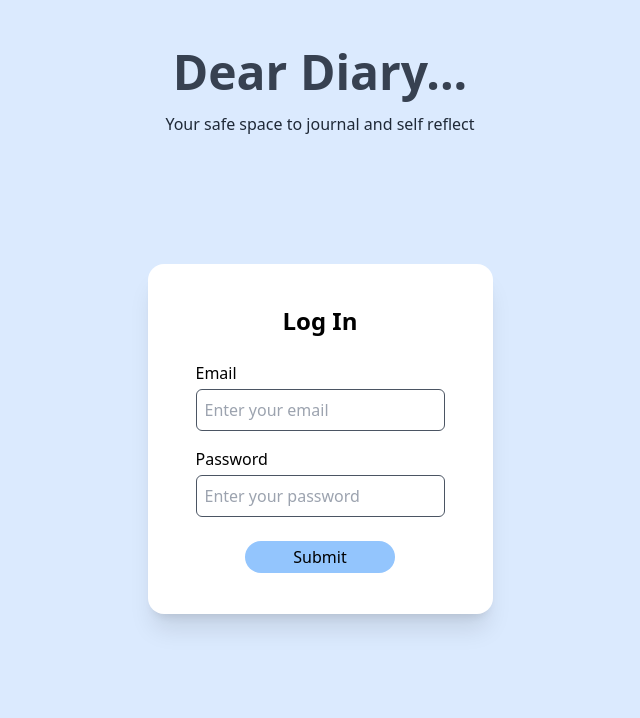
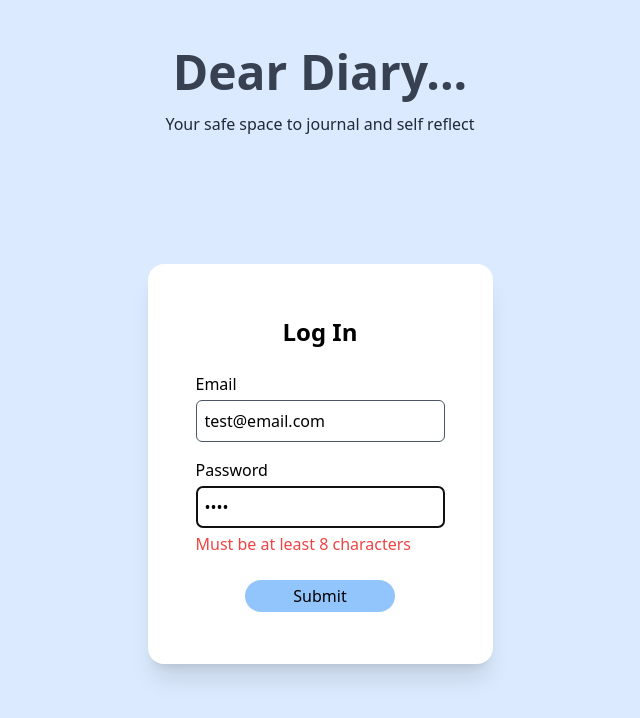
Before and after one commit to ziaxgit/Dear-Diary, a React (Vite) app in the folder frontend/: page /login in a window 1280 px wide. Both pictures are taken after a click on the button "Submit". Shown: the top 718 px of the page, without its empty margins (320-960 px from the left). Built offline with nearby package versions, Linux system fonts and the light colour scheme.

Commit message:
add zod and react hook form for login validation

```diff
--- a/frontend/package.json
+++ b/frontend/package.json
@@ -10,9 +10,12 @@
     "preview": "vite preview"
   },
   "dependencies": {
+    "@hookform/resolvers": "^3.9.0",
     "react": "^18.3.1",
     "react-dom": "^18.3.1",
-    "react-router-dom": "^6.26.1"
+    "react-hook-form": "^7.53.0",
+    "react-router-dom": "^6.26.1",
+    "zod": "^3.23.8"
   },
   "devDependencies": {
     "@eslint/js": "^9.9.0",
--- a/frontend/src/Components/LogIn.tsx
+++ b/frontend/src/Components/LogIn.tsx
@@ -1,49 +1,88 @@
-import React from "react";
+import { z } from "zod";
+import { SubmitHandler, useForm } from "react-hook-form";
+import { zodResolver } from "@hookform/resolvers/zod";
+
+const loginSchema = z.object({
+  email: z.string().email({
+    message: "Please enter a valid email",
+  }),
+  password: z.string().min(8, { message: "Must be at least 8 characters" }),
+});
+
+type UserDataType = z.infer<typeof loginSchema>;
 
 export default function LogIn() {
-  const handleSubmit = (event: React.FormEvent<HTMLFormElement>) => {
-    event.preventDefault();
-    console.log("Form submitted");
+  const {
+    register,
+    handleSubmit,
+    setError,
+    formState: { errors, isSubmitting },
+  } = useForm<UserDataType>({
+    defaultValues: {
+      email: "test@email.com",
+      password: "test",
+    },
+    resolver: zodResolver(loginSchema),
+  });
+
+  const onSubmit: SubmitHandler<UserDataType> = async (data) => {
+    try {
+      throw new Error("tf is happening");
+    } catch (error) {
+      setError("root", {
+        message: "tf is happening",
+      });
+      console.log(error);
+    }
   };
 
+
   return (
-    <section className="bg-blue-100 flex flex-col items-center min-h-dvh">
+    <section
+      id="login"
+      className="bg-blue-100 flex flex-col items-center min-h-dvh"
+    >
       <h1 className="text-5xl font-semibold text-gray-700 mt-12">
         Dear Diary...
       </h1>
       <p className="mt-4 text-md text-gray-800 ">
         Your safe space to journal and self reflect
       </p>
-      <div className="flex flex-col justify-center items-center bg-white rounded-2xl shadow-xl p-12 h-[350px] mt-32">
+      <div className="flex flex-col justify-center items-center bg-white rounded-2xl shadow-xl p-12 h-[400px] mt-32">
         <h1 className="text-2xl mb-6 font-semibold">Log In</h1>
-        <form onSubmit={handleSubmit}>
+        <form onSubmit={handleSubmit(onSubmit)}>
           <div className="flex flex-col gap-1">
-            <label htmlFor="name">Email</label>
+            <label>Email</label>
             <input
+              {...register("email")}
               className="p-2 border-[1px] border-gray-600 rounded-md
             "
               type="text"
-              id="name"
-              name="name"
               placeholder="Enter your email"
             />
+            {errors.email && (
+              <p className="text-red-500">{errors.email.message}</p>
+            )}
           </div>
           <div className="mt-4 flex flex-col gap-1">
-            <label htmlFor="password">Password</label>
+            <label>Password</label>
             <input
+              {...register("password")}
               className="p-2 border-[1px] border-gray-600 rounded-md
             "
               type="password"
-              id="name"
-              name="name"
               placeholder="Enter your password"
             />
+            {errors.password && (
+              <p className="text-red-500">{errors.password.message}</p>
+            )}
           </div>
           <button
+            disabled={isSubmitting}
             className="bg-blue-300 mt-6 py-1 rounded-full px-12 mx-auto block hover:bg-blue-400"
             type="submit"
           >
-            Submit
+            {isSubmitting ? "Loggin in..." : "Submit"}
           </button>
         </form>
       </div>
```
Also changed, not shown: 2 other files (tests, documents, lock files or other folders).
